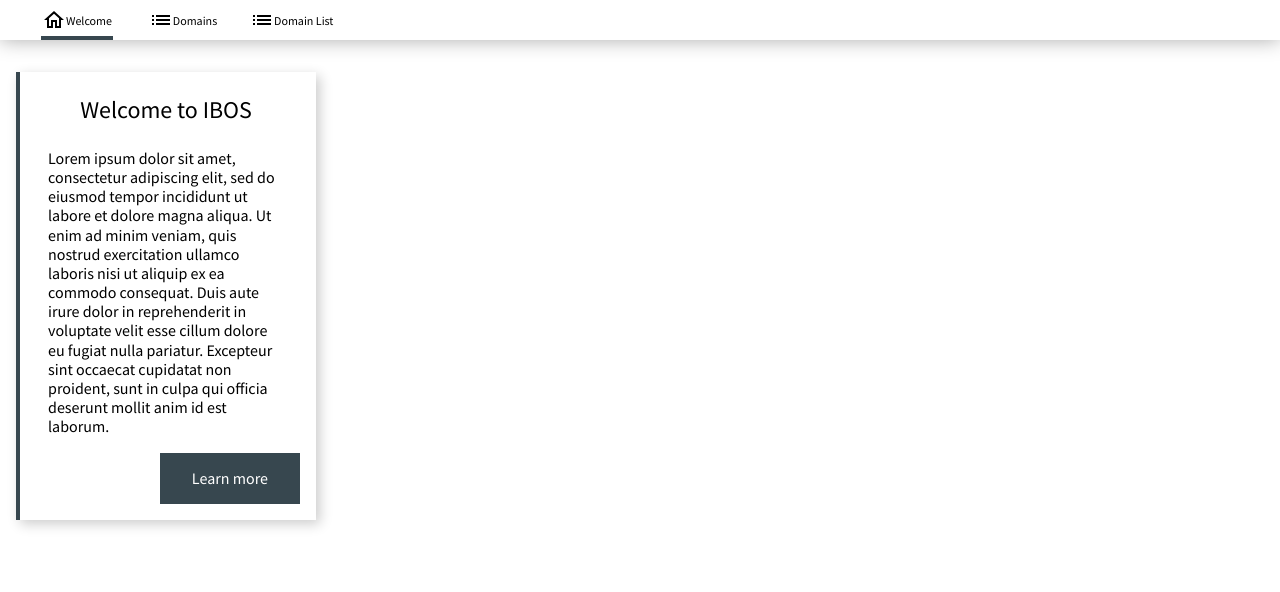
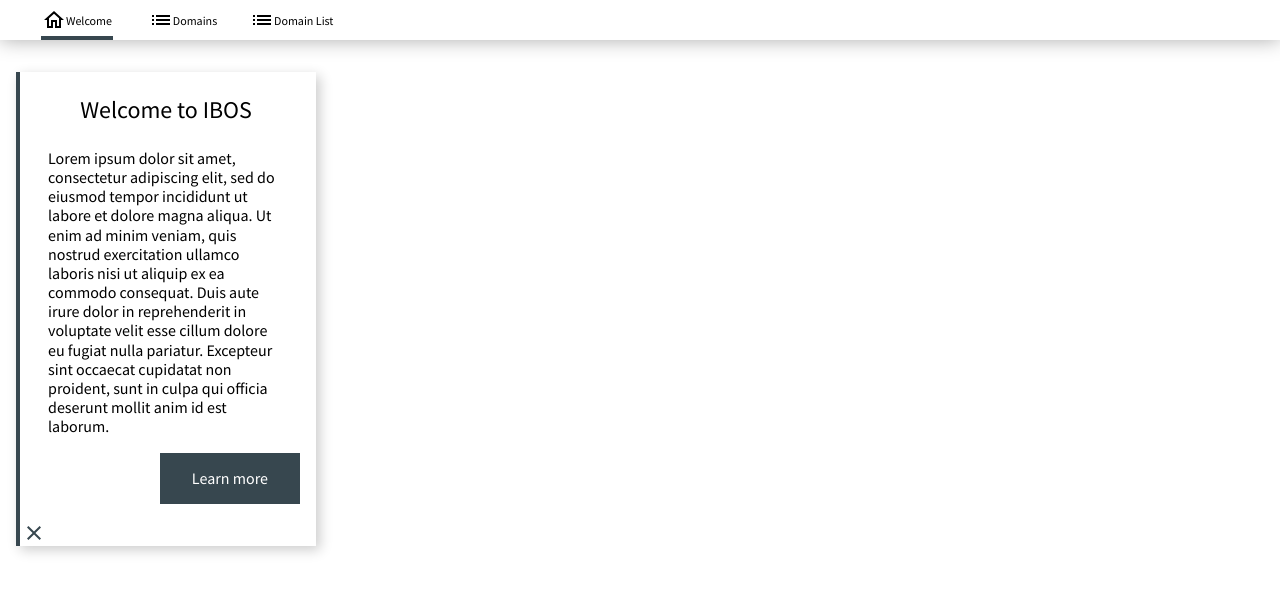
Before and after one commit to fromITzerotoIThero/IBOS, a React (Create React App) app: page / in a window 1280 px wide. Shown: the top 592 px of the page. Built offline with nearby package versions, Linux system fonts and the light colour scheme.

Commit message:
Started creating the CloseButton

```diff
--- a/src/components/BasicCard/BasicCard.jsx
+++ b/src/components/BasicCard/BasicCard.jsx
@@ -1,6 +1,7 @@
 import React from 'react';
 import styles from './BasicCard.module.css';
 import { Link } from 'react-router-dom';
+import CloseButton from '../CloseButton/CloseButton'
 
 function BasicCard({ title, description, buttonText, buttonLink }) {
 
@@ -11,6 +12,7 @@ function BasicCard({ title, description, buttonText, buttonLink }) {
             <div className={styles.button_container}>
                 <Link to={buttonLink} className={styles.button}>{buttonText}</Link>
             </div>
+            <CloseButton />
         </div>
     );
 }
--- /dev/null
+++ b/src/components/CloseButton/CloseButton.jsx
@@ -0,0 +1,14 @@
+import React from 'react';
+import styles from './CloseButton.module.css';
+import CloseIcon from '@mui/icons-material/Close';
+
+function CloseButton({ handleClick }) {
+
+    return (
+        <button type="button" onClick={handleClick} className={styles.button}>
+            <CloseIcon />
+        </button>
+    );
+}
+
+export default CloseButton;
--- /dev/null
+++ b/src/components/CloseButton/CloseButton.module.css
@@ -0,0 +1,8 @@
+.button {
+    display: flex;
+    justify-content: center;
+    align-items: center;
+    border: none;
+    background-color: rgba(255, 255, 255, 0);
+    color: var(--default-color);
+}
```
